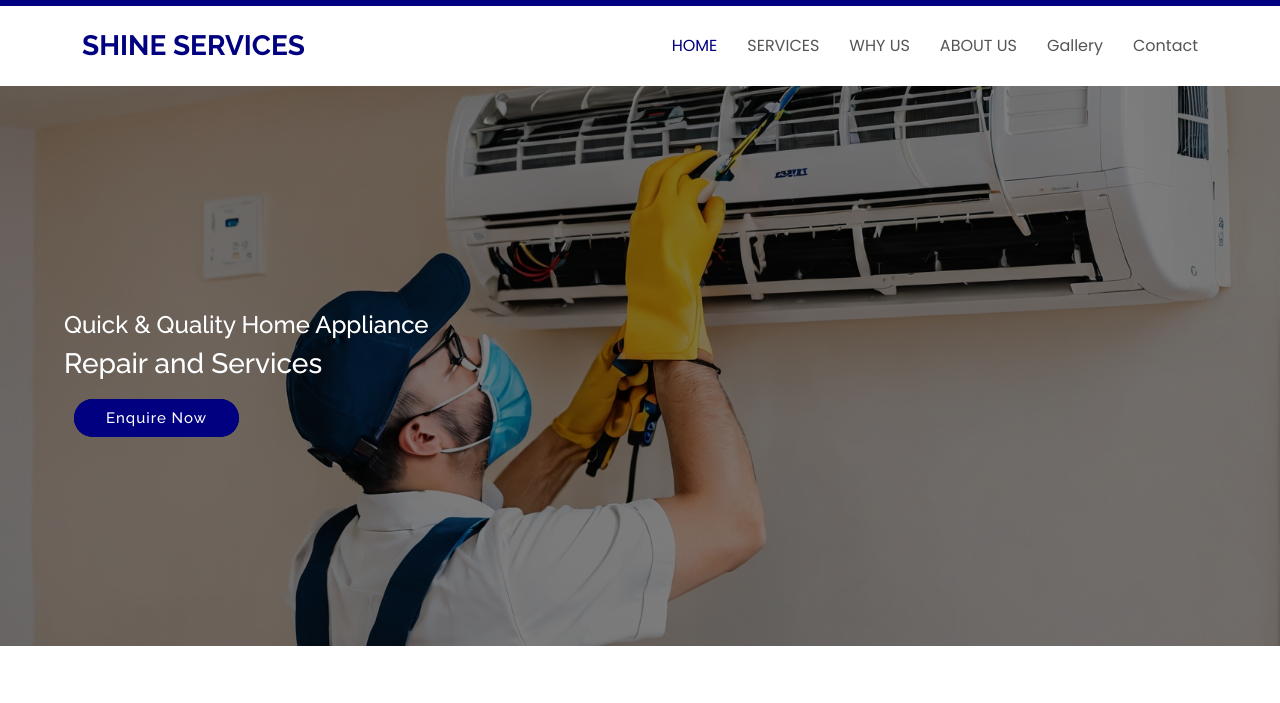
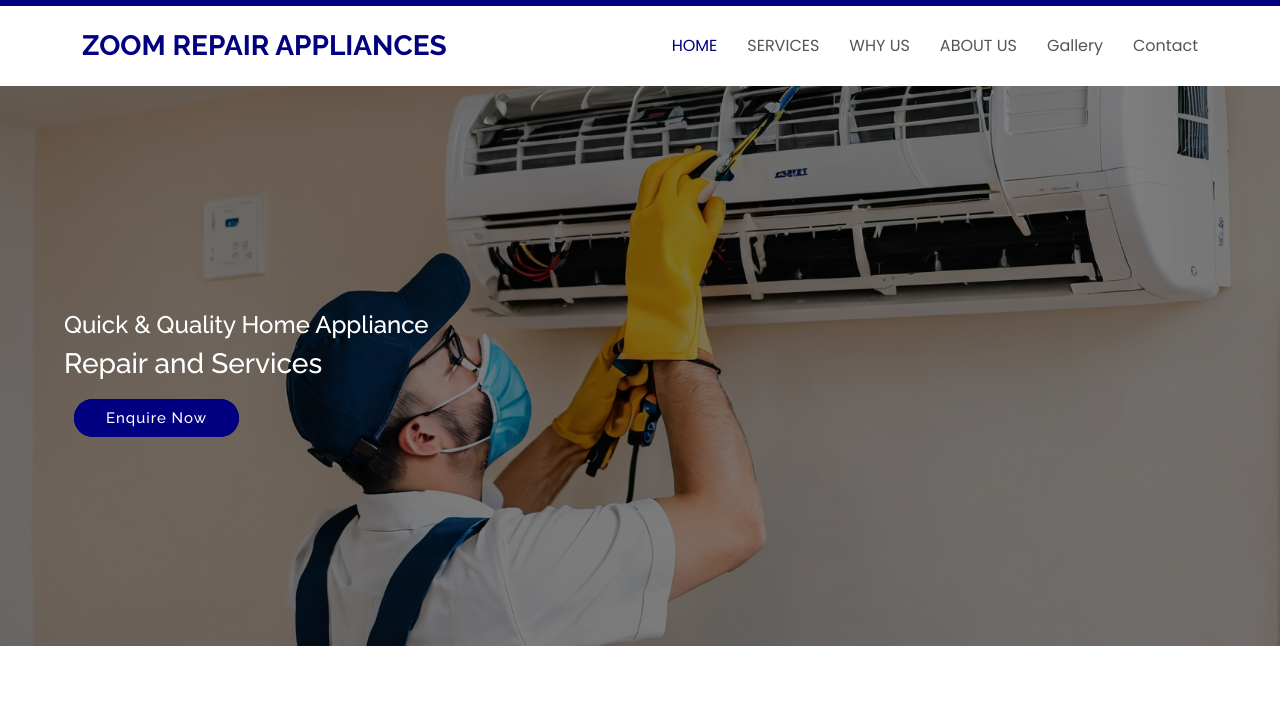
Before and after one commit to Farhan-Ajmal/home-appliance-services, a plain HTML site: page index.html in a window 1280 px wide. Shown: the part 34-737 px from the top of the page. Drawn offline with Linux system fonts and the light colour scheme.

Commit message:
change brand name

```diff
--- a/index.html
+++ b/index.html
@@ -78,7 +78,7 @@
           <a href="index.html" class="logo d-flex align-items-center">
             <!-- Uncomment the line below if you also wish to use an image logo -->
             <!-- <img src="assets/img/logo.png" alt=""> -->
-            <h1 class="sitename">Shine Services</h1>
+            <h1 class="sitename">Zoom Repair Appliances</h1>
           </a>
 
           <nav id="navmenu" class="navmenu">
@@ -448,7 +448,7 @@
                 </li>
               </ul> -->
               <p>
-                We, Shine Services located at Malad West, Mumbai, Maharashtra,
+                We, Zoom Repair Appliances located at Malad West, Mumbai, Maharashtra,
                 have emerged as a renowned service provider for air conditioner
                 and home appliances repair and services. We are engaged in
                 providing reliable and prompt services to our esteemed clients
@@ -1289,7 +1289,7 @@
         <div class="row gy-4">
           <div class="col-lg-6 col-md-12 footer-about">
             <a href="index.html" class="logo d-flex align-items-center">
-              <span class="sitename">Shine Services</span>
+              <span class="sitename">Zoom Repair Appliances</span>
             </a>
             <p>
               Your trusted partner in home electronics repair. We specialize in
@@ -1335,7 +1335,7 @@
       <div class="container copyright text-center mt-4">
         <p>
           © <span>Copyright</span>
-          <strong class="px-1 sitename">Shine Services</strong>
+          <strong class="px-1 sitename">Zoom Repair Appliances</strong>
           <span>All Rights Reserved</span>
         </p>
         <div class="credits">
@@ -1369,9 +1369,7 @@
           const subject = document.getElementById("subject-field").value;
           const message = document.getElementById("message-field").value;
 
-          const formattedMessage = `
-
-         ${message}
+          const formattedMessage = `${message}
         `;
 
           window.location.href = `mailto:info@example.com?subject=${encodeURIComponent(
```
